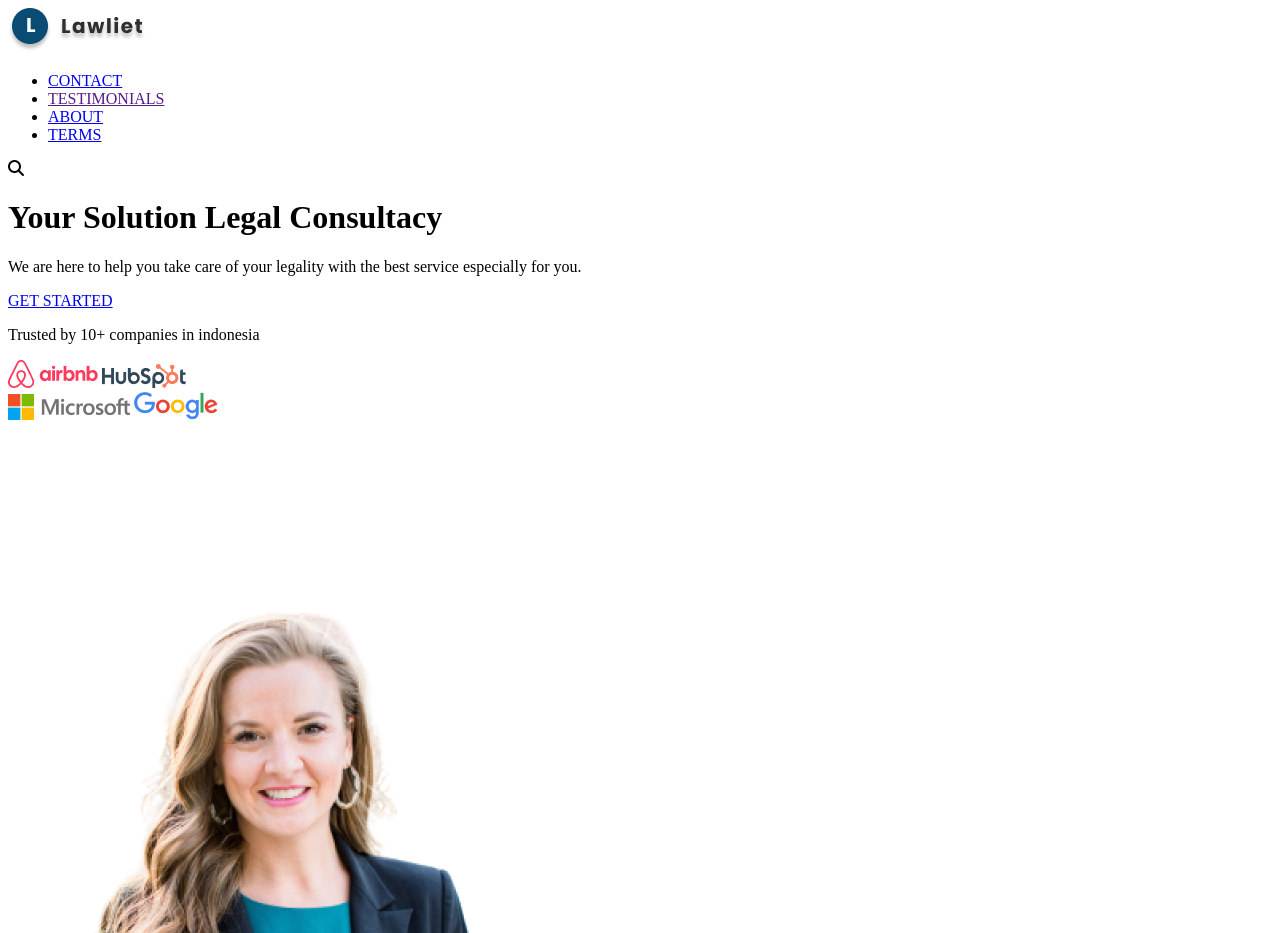
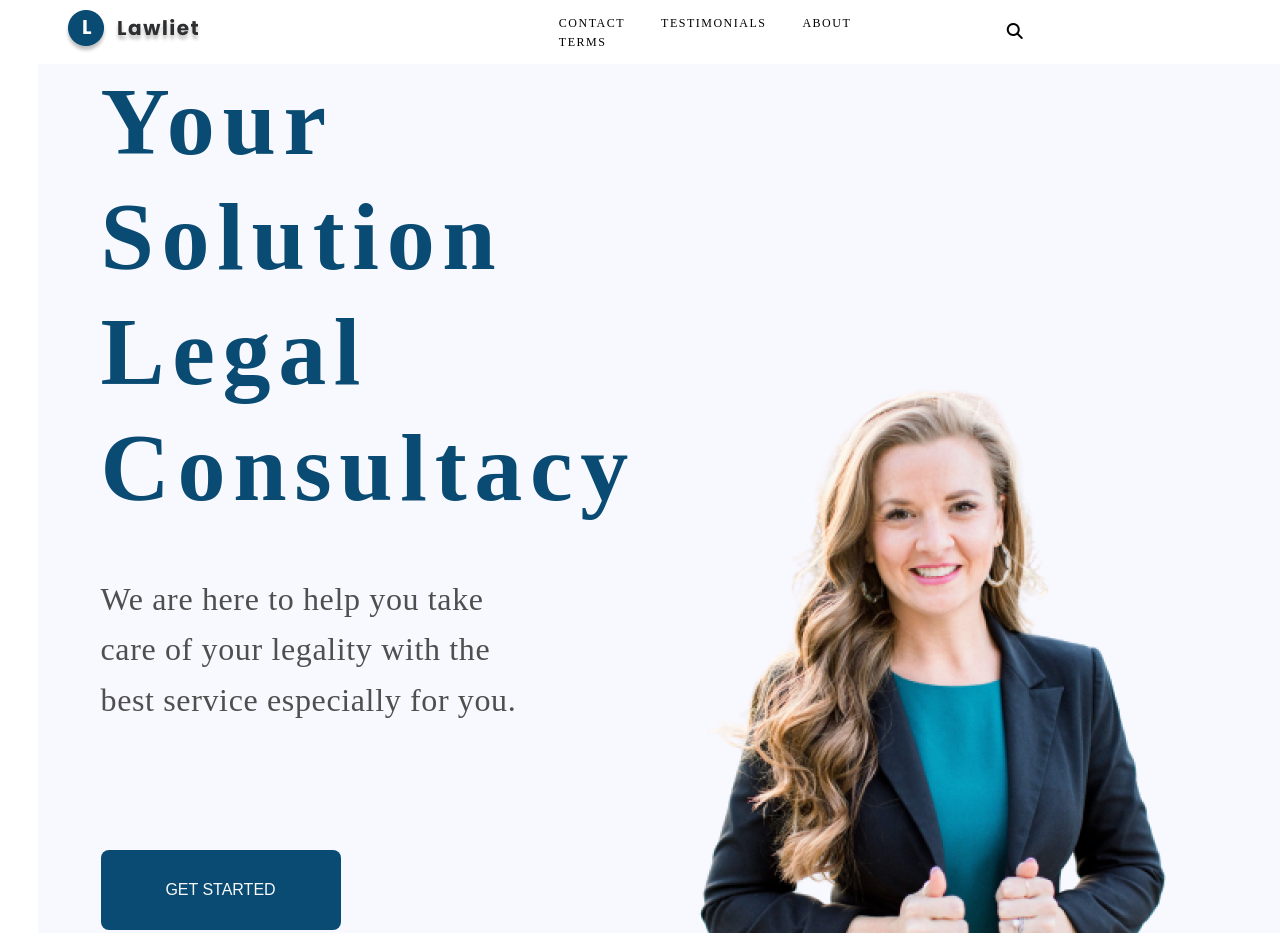
Before and after one commit to TanvirAnzum/Lawliet_legal_Consultacy, a plain HTML site: page index.html in a window 1280 px wide. Shown: the top 933 px of the page. Drawn offline with Linux system fonts and the light colour scheme.

Commit message:
some css added

```diff
--- a/index.html
+++ b/index.html
@@ -13,14 +13,13 @@
     />
     <title>Lawliet Legal Consultacy</title>
     <link rel="icon" type="image/x-icon" href="./images/favicon.ico" />
+    <link rel="stylesheet" href="style.css" />
   </head>
   <body>
     <!-- header starts -->
     <header class="header-area">
       <div class="header">
-        <div class="logo-section">
-          <img src="./images/Logo.png" />
-        </div>
+        <img src="./images/Logo.png" id="logo" alt="lawliet logo" />
         <nav class="navigation">
           <ul class="navbar">
             <li class="nav-item">
@@ -49,22 +48,34 @@
     <div class="hero-area">
       <div class="hero">
         <div class="hero-text">
-          <h1 class="hero-title">Your Solution Legal Consultacy</h1>
-          <p class="hero-paragraph">
+          <div class="hero-title">
+            <h1>
+              Your Solution <br />
+              Legal Consultacy
+            </h1>
+            <div class="hero-para">
+              <p>
                 We are here to help you take care of your legality with the best
                 service especially for you.
               </p>
-          <a href="#" class="btn btn-hero">GET STARTED</a>
-          <p class="hero-trust-text">Trusted by 10+ companies in indonesia</p>
+            </div>
+            <div class="h-btn">
+              <button class="btn btn-hero">GET STARTED</button>
+            </div>
+          </div>
+
           <div class="hero-logos">
-            <div>
-              <img src="./images/Air_bnb.png" alt="Air Bnb logo" />
-              <img src="./images/Hubspot.png" alt="Hubspot Logo" />
+            <div class="hero-trust-text">
+              <p>Trusted by 10+ companies in indonesia</p>
             </div>
-            <div>
-              <img src="./images/Microsoft_Logo.png" alt="Microsoft Logo" />
-              <img src="./images/Google_Logo.png" alt="Google Logo" />
-            </div>
+            <img src="./images/Air_bnb.png" alt="Air Bnb logo" id="airbnb" />
+            <img src="./images/Hubspot.png" alt="Hubspot Logo" id="hubspot" />
+            <img
+              src="./images/Microsoft_Logo.png"
+              alt="Microsoft Logo"
+              id="microsoft"
+            />
+            <img src="./images/Google_Logo.png" alt="Google Logo" id="google" />
           </div>
         </div>
         <div class="hero-banner">
@@ -84,8 +95,7 @@
             process, which is sometimes complicated.
           </p>
         </div>
-        <div class="services-item">
-          <div class="single-service first">
+        <div class="first-item">
           <img src="./images/Circle_Layer.png" alt="cicle layer logo" />
           <h3 class="single-service-title">Enviromental Law</h3>
           <p class="single-service-description">
@@ -93,7 +103,7 @@
             activities are designed.
           </p>
         </div>
-          <div class="single-service second">
+        <div class="second-item">
           <img src="./images/Bag.png" alt="corporate and commercial logo" />
           <h3 class="single-service-title">Corporate and Commercial</h3>
           <p class="single-service-description">
@@ -101,7 +111,7 @@
             business activities.
           </p>
         </div>
-          <div class="single-service third">
+        <div class="third-item">
           <img
             src="./images/Rocket.png"
             alt="information and technology logo"
@@ -112,14 +122,13 @@
             uncertainty and business uncertainty.
           </p>
         </div>
-          <div class="single-service fourth">
+        <div class="fourth-item">
           <img src="./images/User_Arrows.png" alt="Other services logo" />
           <h3 class="single-service-title">Other Services</h3>
           <p class="single-service-description">
             In dealing with disruptive economic and legal challenge, our firm
             also provide various legal services.
           </p>
-          </div>
         </div>
       </div>
     </div>
--- /dev/null
+++ b/style.css
@@ -0,0 +1,216 @@
+* {
+    margin: 0;
+    border: 0;
+    box-sizing: border-box;
+}
+
+.header-area {
+    height: 8vh;
+    display: grid;
+    grid-template-rows: 1fr;
+    align-content: center;
+}
+
+.header {
+    width: 90%;
+    padding-left: 5%;
+    padding-right: 5%;
+    display: grid;
+    grid-template-columns: 3fr 3fr 1fr;
+}
+
+#logo {
+    align-self: center;
+}
+
+
+.navigation {
+    align-self: center;
+}
+
+.navbar {
+    list-style-type: none;
+}
+
+.nav-item {
+    display: inline;
+    padding-inline: 1em;
+}
+
+.nav-link {
+    color:black;
+    text-decoration: none;
+    font-weight: 400;
+    font-size: 0.75em;
+    line-height: 1.437em;
+    letter-spacing: 1.5px;
+}
+
+.search-icon {
+    align-self: center;
+    justify-self: center;
+}
+
+/* header area completed */
+
+/* hero area starts */
+
+.hero-area {
+    width:100vw;
+    display: grid;
+    grid-template-rows: 1fr;
+}
+
+.hero {
+    width: 97vw;
+    background-color: ghostwhite;
+    justify-self: end;
+    display: grid;
+    grid-template-columns: 1fr 1fr;
+}
+
+.hero-text {
+    width: 90%;
+    justify-self: end;
+    display: grid;
+    grid-template-rows: 3fr 1fr;
+}
+
+.hero-title {
+    justify-self: center;
+    align-self: center;
+    display: grid;
+    grid-template-rows: 1fr 0.5fr 0.5fr;
+    align-items: center;
+    gap: 0.6em;
+}
+
+
+.hero-title > h1 {
+    text-align: left;
+    font-size: 6em;
+    line-height: 120%;
+    letter-spacing: 0.08em;
+    color: #094B72;
+
+}
+
+.hero-para {
+    width: 80%;
+    color: #4F4F4F;
+
+}
+
+.hero-para > p {
+    font-weight: 500;
+    font-size: 2em;
+    line-height: 158%;
+    letter-spacing: 0.02em;
+}
+
+.btn {
+    background-color: #094B72;
+    color: #F9F8F9;
+    width: 15em;
+    height: 5em;
+    border-radius: 0.5em;
+    font-size: 1em;
+}
+
+.hero-logos {
+    align-self: center;
+    justify-self: start;
+
+    display: grid;
+    grid-template-columns: 1fr 1fr;
+    grid-template-rows: 1fr 1fr 1fr;
+
+    grid-template-areas:
+    "p p"
+    "l1 l2"
+    "l3 l4"
+    ;
+
+    gap: 2em;
+}
+
+.hero-trust-text > p {
+    color: #8B8C8C;
+    font-size: 1.8em;
+    line-height: 150%;
+}
+
+
+.hero-trust-text {
+    grid-area: p;
+}
+
+#airbnb {
+    grid-area: l1;
+}
+
+#hubspot {
+    grid-area: l2;
+}
+
+#microsoft {
+    grid-area: l3;
+}
+
+#google {
+    grid-area: l4;
+}
+
+
+
+.hero-banner {
+    justify-self: start;
+    align-self: center;
+}
+
+
+/* service item starts */
+
+.services-area {
+    background-color: azure;
+    width: 100vw;
+    display: grid;
+    /* grid-template-columns: 1fr; */
+    grid-template-rows: 1fr;
+    justify-content: center;
+    align-content: center;
+}
+
+.services {
+    display: grid;
+    width: 80vw;
+    grid-template-columns: 1fr .5fr .5fr;
+    grid-template-rows: 1fr 1fr;
+    grid-template-areas:
+    "a b c"
+    "a d e"
+    ;
+    justify-content: center;
+    align-content: center;
+    /* gap: 2em; */
+}
+
+.services-text {
+    grid-area: a;
+}
+
+.first-item {
+    grid-area: b;
+}
+
+.second-item {
+    grid-area: c;
+}
+
+.third-item {
+    grid-area: d;
+}
+
+.fourth-area {
+    grid-area: e;
+}
```
Lines whose indentation alone changed are shown as unchanged.
